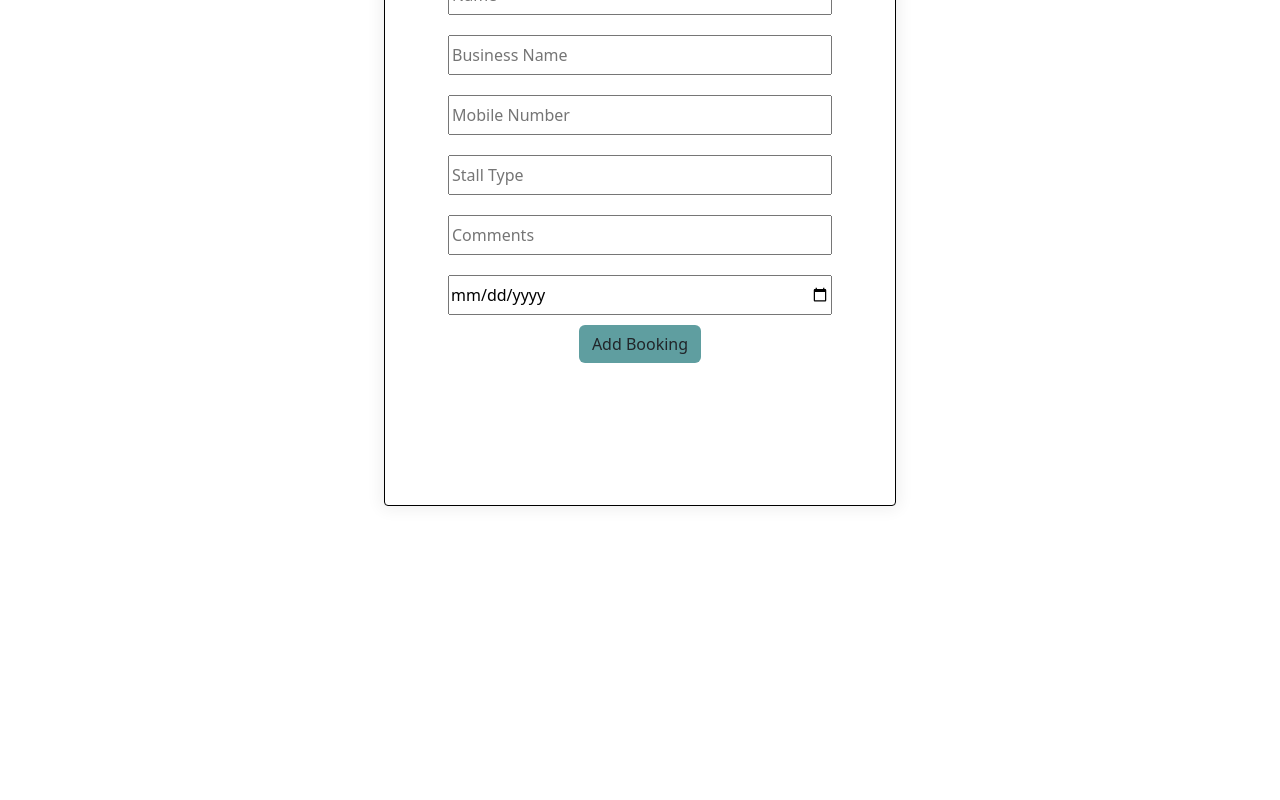
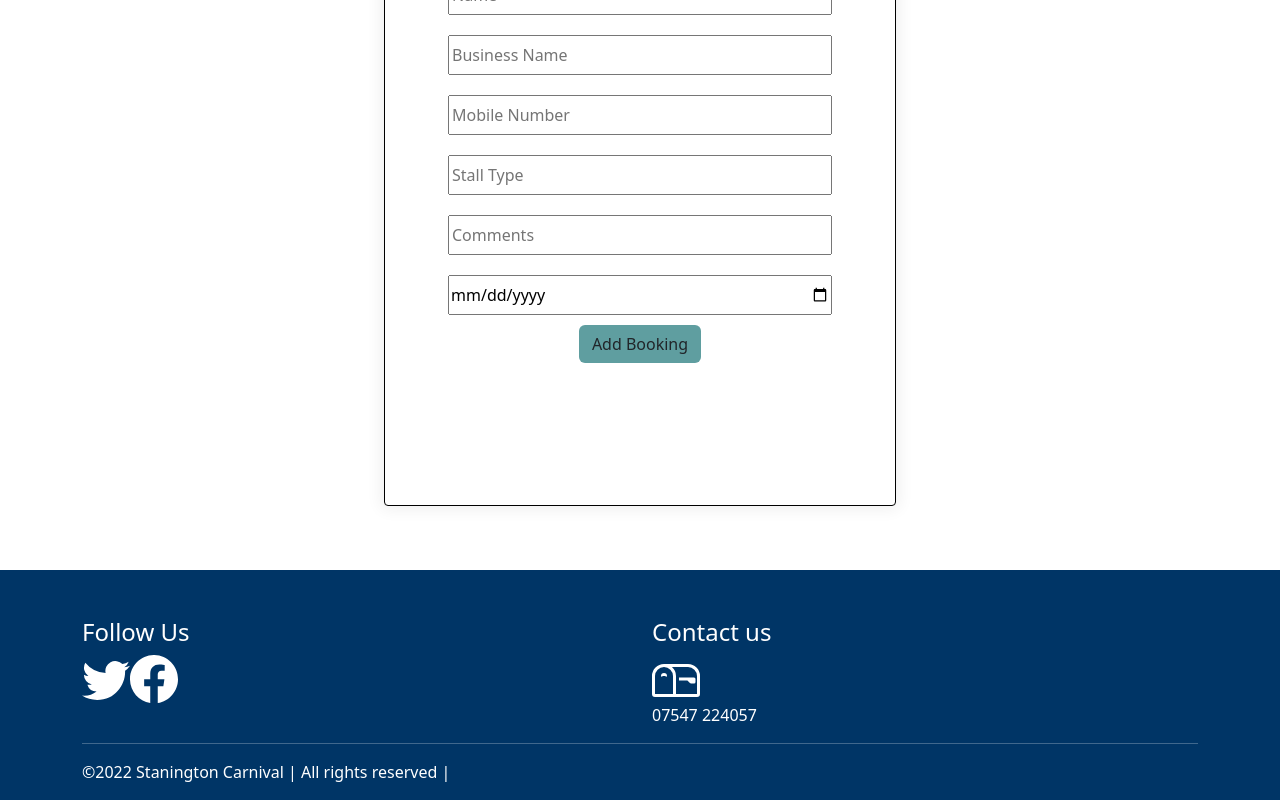
Before and after one commit to InstructorGreene/Perspicacious_Persimmons_Frontend22, a React (Create React App) app: page /booking in a window 1280 px wide. Shown: the part 284-1084 px from the top of the page. Before the commit the page ends 854 px from the top, so only its background shows below. Built offline with nearby package versions, Linux system fonts and the light colour scheme.

Commit message:
footer added

```diff
--- a/package.json
+++ b/package.json
@@ -3,6 +3,7 @@
   "version": "0.1.0",
   "private": true,
   "dependencies": {
+    "@hookform/resolvers": "^2.9.10",
     "@testing-library/jest-dom": "^5.16.5",
     "@testing-library/react": "^13.4.0",
     "@testing-library/user-event": "^13.5.0",
@@ -17,10 +18,12 @@
     "react-bootstrap": "^2.6.0",
     "react-dom": "^18.2.0",
     "react-hook-form": "^7.39.4",
+    "react-icons": "^4.6.0",
     "react-router-dom": "^6.4.3",
     "react-scripts": "5.0.1",
     "sass": "^1.56.1",
-    "web-vitals": "^2.1.4"
+    "web-vitals": "^2.1.4",
+    "yup": "^0.32.11"
   },
   "scripts": {
     "start": "react-scripts start",
--- a/src/App.js
+++ b/src/App.js
@@ -8,6 +8,7 @@ import "./App.css";
 import Register from "./Components/Register/Register";
 import StallBookingForm from "./Components/StallBookingForm/StallBookingForm";
 import { ApiClient } from "./apiClient";
+import Footer from "./Components/Footer/Footer";
 
 const App = () => {
   const [token, changeToken] = useState(window.localStorage.getItem("token"));
@@ -45,6 +46,7 @@ const App = () => {
           />
         </Routes>
       </Router>
+      <Footer />
     </>
   );
 };
--- /dev/null
+++ b/src/Components/Footer/Footer.css
@@ -0,0 +1,8 @@
+.main-footer {
+    color: white;
+    background-color:  #003566;
+    padding-top: 3em;
+    position: relative;
+    bottom: 0;
+    width: 100%;
+  }
--- /dev/null
+++ b/src/Components/Footer/Footer.jsx
@@ -0,0 +1,51 @@
+import React from "react";
+import "./Footer.css";
+import { BsFacebook, BsTwitter, BsMailbox } from "react-icons/bs";
+
+
+function Footer() {
+  return (
+    <div className="main-footer">
+      <div className="container">
+        <div className="row">
+          {/* Column1 */}
+          {/* <div className="col">
+            <h4>Stanington Carnival</h4>
+            <h1 className="list-unstyled">
+              <li>Stannington Park</li>
+              <li>Sheffield </li>
+              <li>S6 6BX Sheffield, UK</li>
+            </h1>
+          </div> */}
+          {/* Column2 */}
+          <div className="col">
+            <h4>Follow Us</h4>
+            <ui className="list-unstyled">
+              <a href="https://twitter.com/stanncarnival">
+                <BsTwitter size="3em" color="white"/></a>
+                <a href="https://www.facebook.com/stanningtoncarnival">
+                <BsFacebook size="3em" color="white"/></a>
+            </ui>
+          </div>
+          {/* Column3 */}
+          <div className="col">
+            <h4>Contact us</h4>
+            <ui className="list-unstyled">
+            <a href="mailto:stanningtoncarnival@gmail.com">
+                <BsMailbox size="3em" color="white"/></a>
+              <li>07547 224057</li>
+            </ui>
+          </div>
+        </div>
+        <hr />
+        <div className="row">
+          <p className="col-sm">
+            &copy;{new Date().getFullYear()} Stanington Carnival | All rights reserved |
+          </p>
+        </div>
+      </div>
+    </div>
+  );
+}
+
+export default Footer;
--- a/src/Components/Register/Register.jsx
+++ b/src/Components/Register/Register.jsx
@@ -4,7 +4,7 @@ import { useForm } from "react-hook-form";
 import "./Register.css";
 
 function Register() {
-  const { register, handleSubmit } = useForm({
+  const { register, handleSubmit, formState: { errors } } = useForm({
     defaultValues: {
       firstName: "",
       lastName: "",
@@ -14,41 +14,50 @@ function Register() {
     },
   });
 
+  const onSubmit = async (data) => {
+    console.log(data)
+  }
+
+
   return (
     <>
-      <form className="form-container" onSubmit={handleSubmit(console.log)}>
+      <form className="form-container" onSubmit={handleSubmit(onSubmit)}>
         <div className="form-box">
           <div>
             <input
               {...register("firstName", { required: true })}
               placeholder="First name"
             />
+            {errors.firstName && errors.firstName.type === "required" && (<p className="errorMsg">First Name is required</p>)}
           </div>
           <div>
             <input
-              {...register("lastName", { minLength: 2 })}
+              {...register("lastName", { required: true, minLength: 2 })}
               placeholder="Last name"
             />
+            {errors.lastName && errors.lastName.type === "required" && (<p className="errorMsg">Last Name is required</p>)}
           </div>
           <div>
             <input
               type="email"
-              {...register("email", { minLength: 2 })}
+              {...register("email", { required: true, pattern: /^[^@ ]+@[^@ ]+\.[^@ .]{2,}$/ })}
               placeholder="Email"
             />
+            {errors.email && errors.email.type === "pattern" && (<p className ="errorMsg">Email is not valid</p>)}
           </div>
 
           <div>
             <input
               type="password"
-              {...register("password", { minLength: 2 })}
+              {...register("password", { required: true, minLength: 2 })}
               placeholder="Password"
             />
+            {errors.password && errors.password.type === "required" && (<p className ="errorMsg">Create Password with at least 2 characters</p>)}
           </div>
           <div>
             <input
               type="password"
-              {...register("confirmPassword", { minLength: 2 })}
+              {...register("confirmPassword", { required: true, minLength: 2 })}
               placeholder="Confirm Password"
             />
           </div>
```
Also changed, not shown: 1 other file (tests, documents, lock files or other folders).
